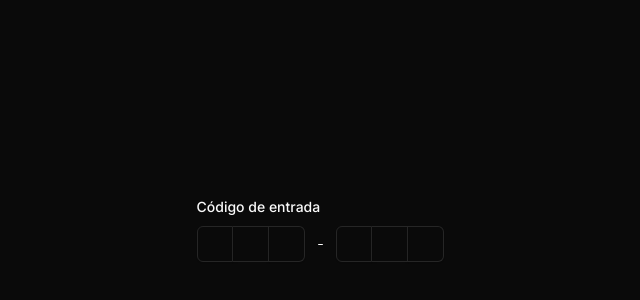
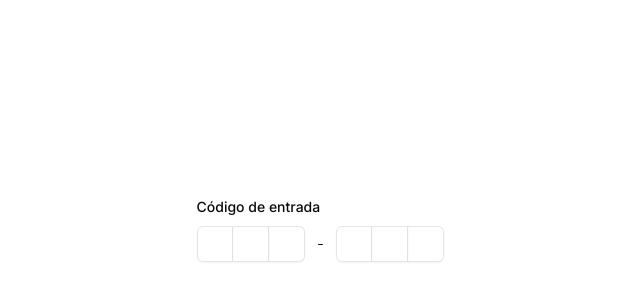
Before and after one commit to Luis-F-Oliveira/bot-iomat-electron, a Next.js app: page / in a window 1280 px wide. Shown: the part 172-472 px from the top of the page, without its empty margins (320-960 px from the left). Built offline with nearby package versions, Linux system fonts and the light colour scheme.

Commit message:
pagina index responsavel pelo login

```diff
--- a/src/app/form.tsx
+++ b/src/app/form.tsx
@@ -45,7 +45,7 @@ export function LoginForm() {
 
     if (auth.length !== 0) {
       localStorage.setItem('user', JSON.stringify(auth[0]))
-      router.push('/dashboard')
+      router.push('/dashboard/overview/analytics')
     } else {
       toast({
         title: "Erro ao cadastrar",
--- a/src/app/layout.tsx
+++ b/src/app/layout.tsx
@@ -22,7 +22,7 @@ export default function RootLayout({
     <html lang="en">
       <body
         className={cn(
-          "min-h-screen bg-background font-sans antialiased dark overflow-x-hidden",
+          "min-h-screen bg-background font-sans antialiased overflow-x-hidden",
           fontSans.variable
         )}
       >
--- /dev/null
+++ b/src/app/loading.tsx
@@ -0,0 +1,9 @@
+import BlocksLoading from '@/components/loading/blocks'
+
+export default function Loading() {
+  return (
+    <div className='w-screen h-screen flex justify-center items-center'>
+      <BlocksLoading />
+    </div>
+  )
+}
```
